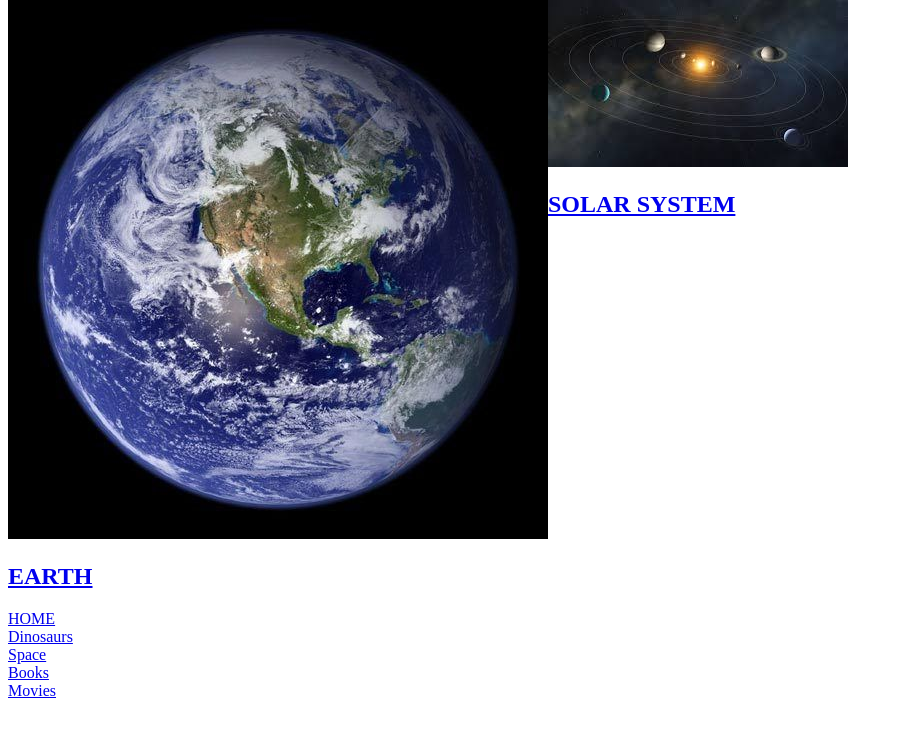
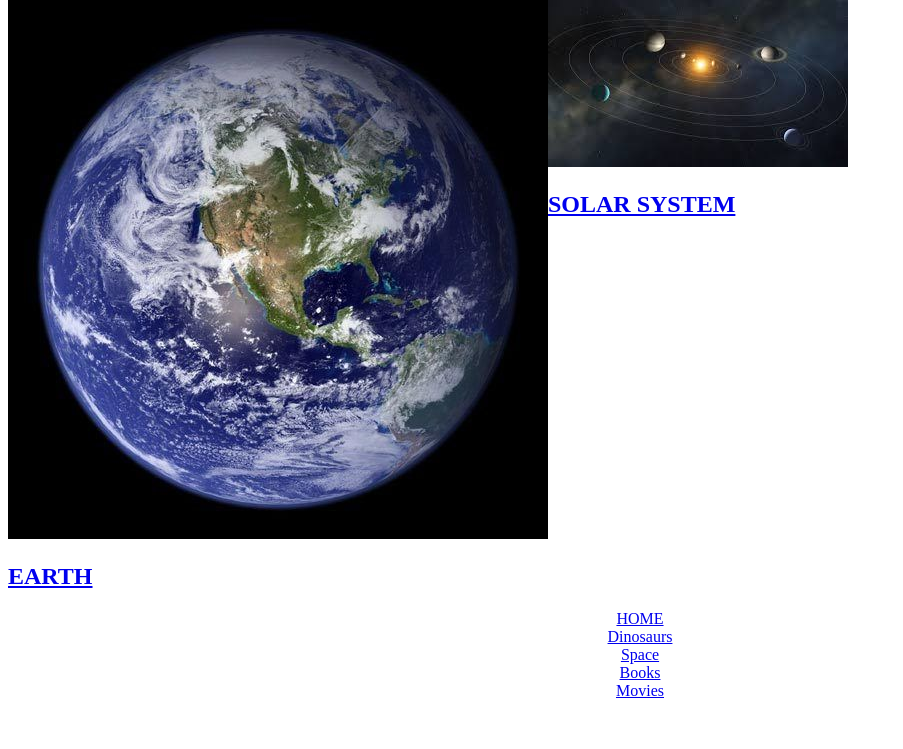
Before and after one commit to masnarr/masnarr.github.io, a PHP site: page /Space/Space.html in a window 1280 px wide. Shown: the part 51-800 px from the top of the page, without its empty margins (0-903 px from the left). Run offline with PHP 8.4, Linux system fonts and the light colour scheme.

Commit message:
align items

```diff
--- a/Dinosaurs/Iguanodon/Iguanodon.css
+++ b/Dinosaurs/Iguanodon/Iguanodon.css
@@ -8,5 +8,5 @@ body{
 footer{
     display:flex;
     flex-direction: column;
-    align-content: center;
+    align-items: center;
 }
--- a/Dinosaurs/Utah Raptor/UtahRaptor.css
+++ b/Dinosaurs/Utah Raptor/UtahRaptor.css
@@ -34,5 +34,5 @@ p{
 footer{
     display:flex;
     flex-direction: column;
-    align-content: center;
+    align-items: center;
 }
--- a/Dinosaurs/Velociraptor/velociraptor.css
+++ b/Dinosaurs/Velociraptor/velociraptor.css
@@ -16,5 +16,5 @@ body{
 footer{
     display:flex;
     flex-direction: column;
-    align-content: center;
+    align-items: center;
 }
--- a/Space/Our Solar System/Venus/Venus.css
+++ b/Space/Our Solar System/Venus/Venus.css
@@ -1,5 +1,5 @@
 footer{
     display:flex;
     flex-direction: column;
-    align-content: center;
+    align-items: center;
 }
--- a/Space/Space.css
+++ b/Space/Space.css
@@ -61,5 +61,5 @@ body{
   footer{
     display:flex;
     flex-direction: column;
-    align-content: center;
-}
+    align-items: center;
+  }
```
